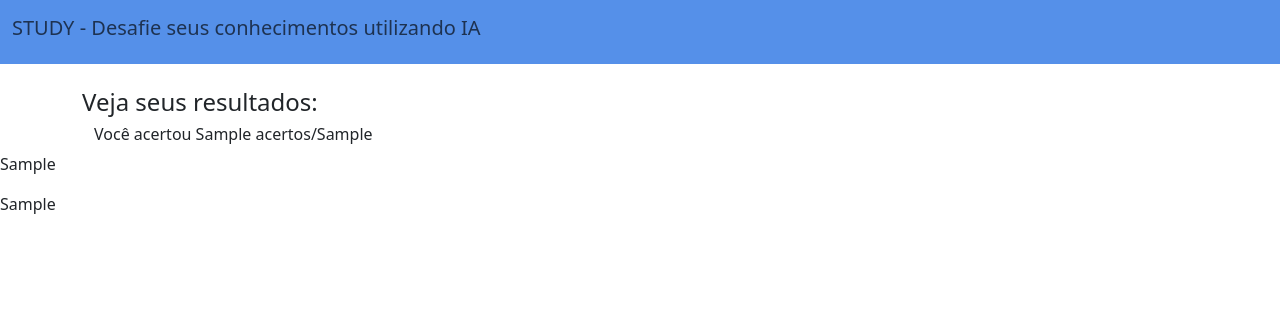
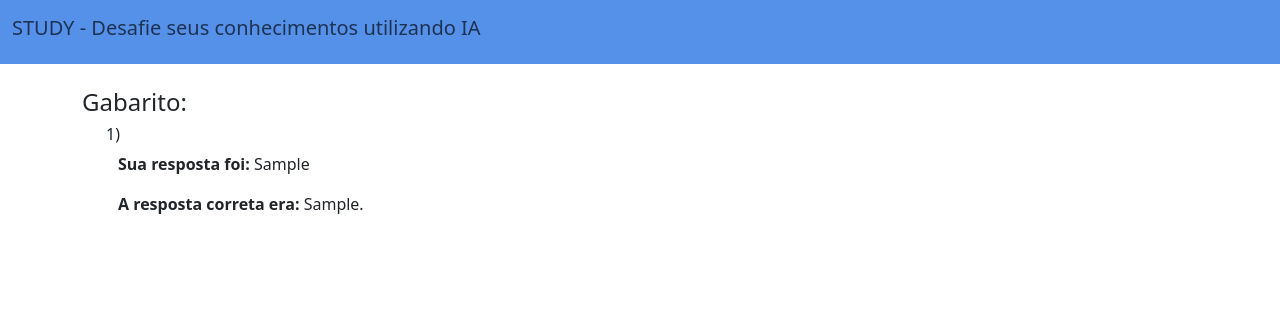
Before and after one commit to Isaac2109/Study, a Django app: template study/templates/study/result.html in a window 1280 px wide. Shown: the top 324 px of the page. Run offline with Django 5.2, Linux system fonts and the light colour scheme; the template is opened without the code that fills it: most values are stand-ins (such as "Sample title", 1, 10 or a date in 2020).

Commit message:
Terminando a página de resultado

```diff
--- a/study/templates/study/result.html
+++ b/study/templates/study/result.html
@@ -5,45 +5,76 @@
 {% block content %}
 
     <div class="container">
-        <h4>Veja seus resultados:</h4>
+
+        <h4>Gabarito:</h4>
 
         <div class="container">
-            <h6>Você acertou {{acertos}}/{{qtd_questoes}}</h6>
-        </div>
-    </div>
-
-
-
-
-
-
             {% for num in n %}
 
                 {% if num == 1 %}
-            <p>{{resp_user1}}</p>
-            <p>{{resposta1}}</p>
+                    <div class="container">
+                        <h6>1&#41;</h6>
+                        <div class="container">
+                            <p><strong>Sua resposta foi:</strong> {{resp_user1}}</p>
+                            <p><strong>A resposta correta era:</strong> {{resposta1}}.</p>
+                        </div>
+                    </div>
                 {% endif %}
 
                 {% if num == 2 %}
-            <p>{{resp_user2}}</p>
-            <p>{{resposta2}}</p>
+                    <div class="container">
+                        <h6>2&#41;</h6>
+                        <div class="container">
+                            <p><strong>Sua resposta foi:</strong> {{resp_user2}}</p>
+                            <p><strong>A resposta correta era:</strong> {{resposta2}}.</p>
+                        </div>
+                    </div>
                 {% endif %}
 
                 {% if num == 3 %}
-            <p>{{resp_user3}}</p>
-            <p>{{resposta3}}</p>
+                    <div class="container">
+                        <h6>3&#41;</h6>
+                        <div class="container">
+                            <p><strong>Sua resposta foi:</strong> {{resp_user3}}</p>
+                            <p><strong>A resposta correta era:</strong> {{resposta3}}.</p>
+                        </div>
+                    </div>
                 {% endif %}
 
                 {% if num == 4 %}
-            <p>{{resp_user4}}</p>
-            <p>{{resposta4}}</p>
+                    <div class="container">
+                        <h6>4&#41;</h6>
+                        <div class="container">
+                            <p><strong>Sua resposta foi:</strong> {{resp_user4}}</p>
+                            <p><strong>A resposta correta era:</strong> {{resposta4}}.</p>
+                        </div>
+                    </div>
                 {% endif %}
 
                 {% if num == 5 %}
-            <p>{{resp_user5}}</p>
-            <p>{{resposta5}}</p>
+                    <div class="container">
+                        <h6>5&#41;</h6>
+                        <div class="container">
+                            <p><strong>Sua resposta foi:</strong> {{resp_user5}}</p>
+                            <p><strong>A resposta correta era:</strong> {{resposta5}}.</p>
+                        </div>
+                    </div>
                 {% endif %}
 
             {% endfor %}
+        </div>
 
+        <div class="container">
+            {% if acertos < 3 %}
+                <h3>Você acertou {{acertos}}/{{qtd_questoes}} <br>Que pena! Você foi abaixo do esperado, precisa melhorar! </h3>
+            {% endif %}
+            {% if acertos == 3 %}
+                <h3>Você acertou {{acertos}}/{{qtd_questoes}} <br>Você não foi nem mal nem bem, está na média, mas pode melhorar.</h3>
+            {% endif %}
+            {% if acertos > 3 %}
+                <h3>Você acertou {{acertos}}/{{qtd_questoes}} <br>Parabéns! Você está no caminho certo, continue assim.</h3>
+            {% endif %}
+
+        </div>
+    </div>
 {% endblock content %}
--- a/study/views.py
+++ b/study/views.py
@@ -39,7 +39,6 @@ def result(request):
     contexto = {
         'qtd_questoes': qtd_questoes,
         'n': range(1, int(qtd_questoes) + 1),
-        'acertos': acertos
     }
 
     for num in range(1, int(qtd_questoes) + 1):
@@ -48,7 +47,9 @@ def result(request):
 
         if resp_user == resposta:
             acertos += 1
-            print(acertos)
+
+        if num == int(qtd_questoes):
+            contexto.update({'acertos': acertos})
 
         contexto.update({f"resp_user{num}": resp_user})
         contexto.update({f"resposta{num}": resposta})
```
Lines whose indentation alone changed are shown as unchanged.
